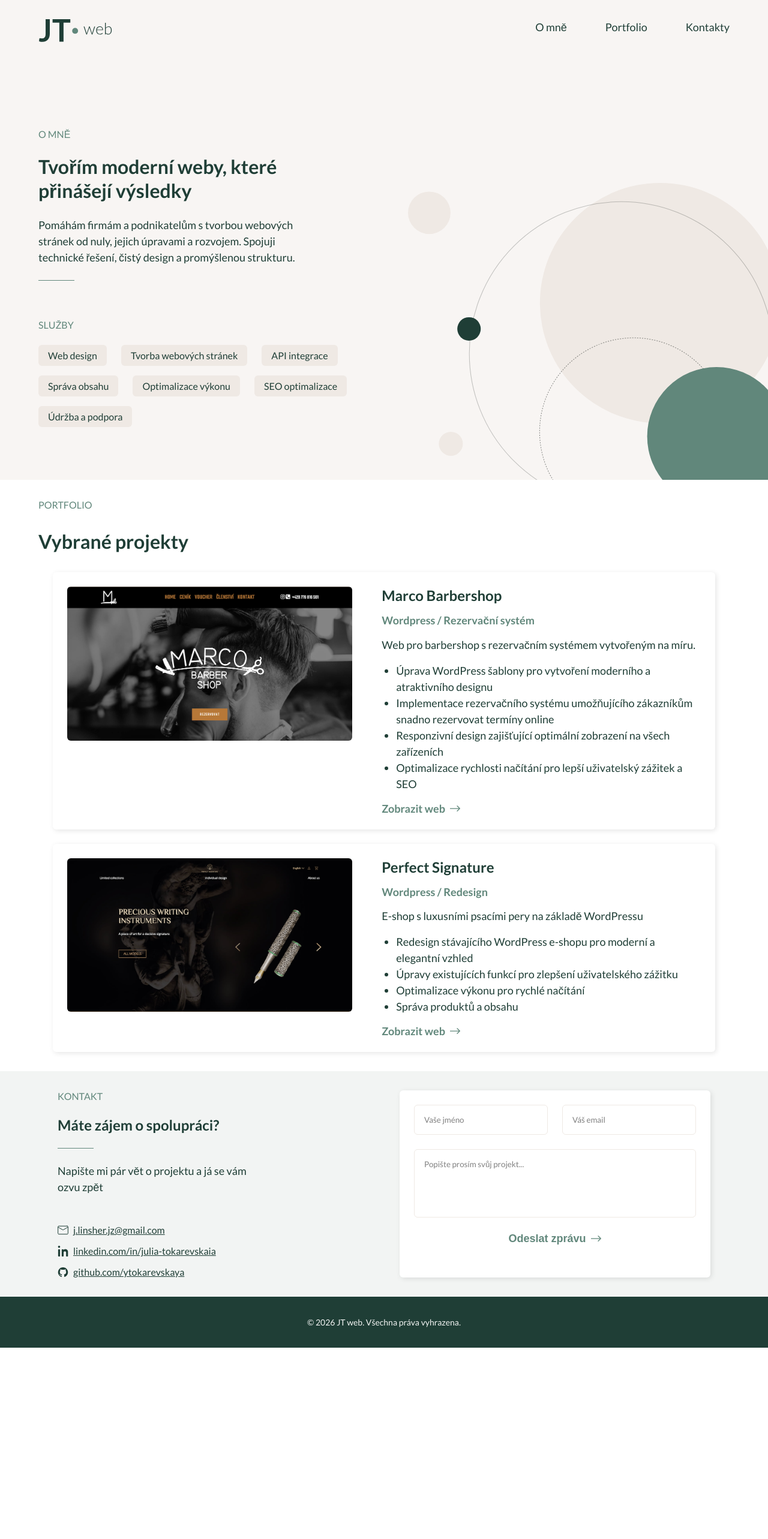
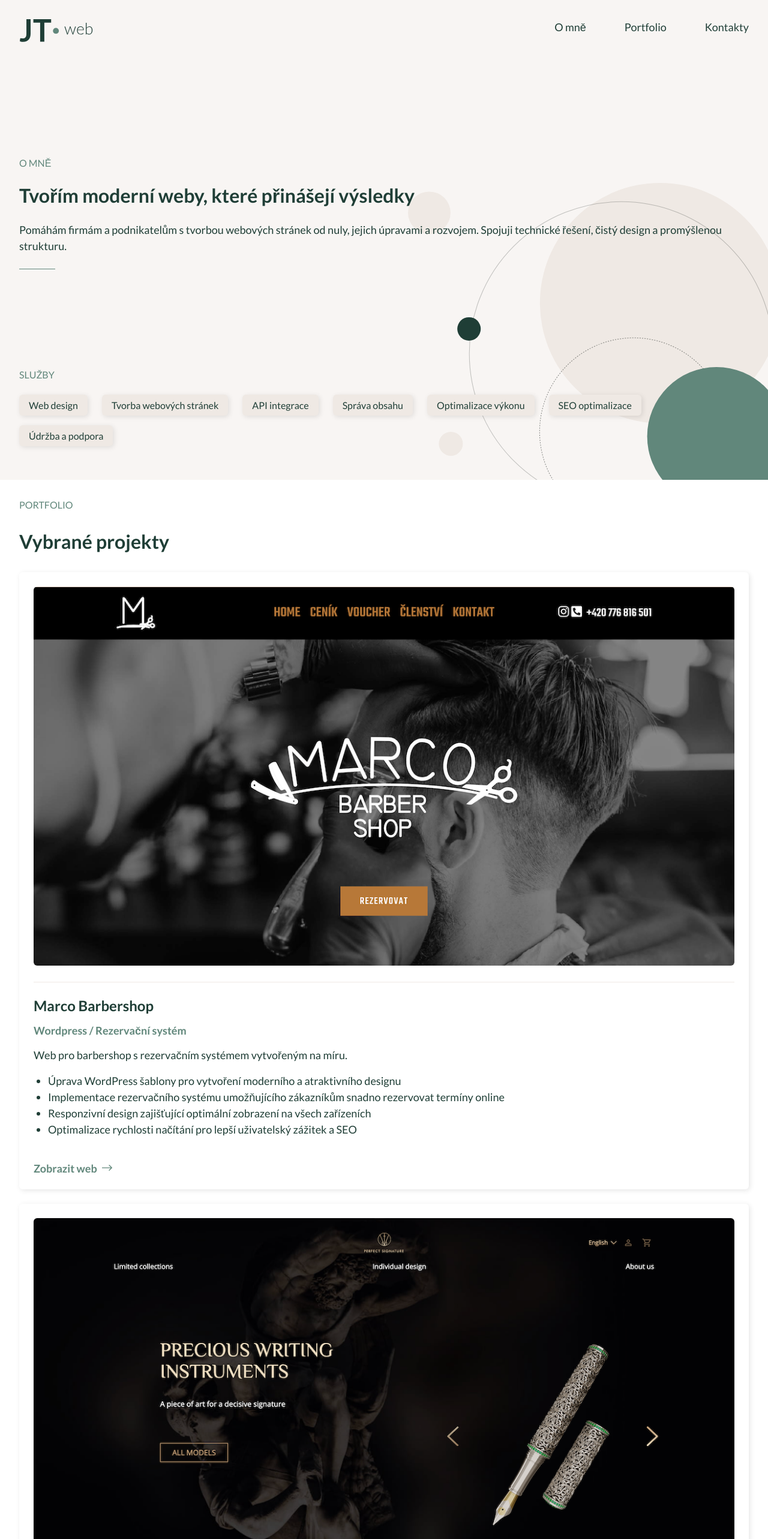
Before and after one commit to ytokarevskaya/jt-web-portfolio, a Next.js app: page / in a window 1280 px wide. Shown: the top 2566 px of the page at 60% size. Before the commit the page ends 2247 px from the top, so only its background shows below. Built offline with nearby package versions, Linux system fonts and the light colour scheme.

Commit message:
Add responsive design

```diff
--- a/app/globals.module.scss
+++ b/app/globals.module.scss
@@ -29,12 +29,20 @@
   margin: 0;
   font-weight: bold;
   font-size: 32px;
+
+  @media screen and (max-width: 680px) {
+    font-size: 24px;
+  }
 }
 
 @mixin h2 {
   margin: 0;
   font-weight: bold;
   font-size: 24px;
+
+  @media screen and (max-width: 680px) {
+    font-size: 18px;
+  }
 }
 
 @mixin h3 {
@@ -42,6 +50,10 @@
   font-weight: bold;
   font-size: 18px;
   color: var(--green);
+
+  @media screen and (max-width: 680px) {
+    font-size: 16px;
+  }
 }
 
 @mixin paragraph {
@@ -50,6 +62,10 @@
   font-size: 18px;
   line-height: 1.5;
   color: var(--dark-green);
+
+  @media screen and (max-width: 680px) {
+    font-size: 16px;
+  }
 }
 
 @mixin button {
@@ -61,6 +77,10 @@
   background-color: transparent;
   border: none;
   cursor: pointer;
+
+  @media screen and (max-width: 680px) {
+    font-size: 16px;
+  }
 
   &::after {
     content: '';
@@ -126,6 +146,15 @@ body {
   background-color: var(--light-beige);
   position: sticky;
   top: 0;
+  z-index: 1;
+
+  @media screen and (max-width: 1280px) {
+    padding: var(--space-l);
+  }
+
+  @media screen and (max-width: 680px) {
+    padding: var(--space-m);
+  }
 }
 
 .nav {
@@ -134,6 +163,10 @@ body {
   align-items: center;
   list-style-type: none;
   margin: 0;
+
+  @media screen and (max-width: 680px) {
+    display: none;
+  }
 
   li a {
     @include paragraph;
--- a/app/sections/contact/contact.module.scss
+++ b/app/sections/contact/contact.module.scss
@@ -5,6 +5,16 @@
   padding: var(--space-l) var(--space-xl);
   display: flex;
   justify-content: space-between;
+
+  @media screen and (max-width: 1280px) {
+    flex-wrap: wrap;
+    gap: var(--space-l);
+    padding: var(--space-l);
+  }
+
+  @media screen and (max-width: 680px) {
+    padding: var(--space-l) var(--space-m);
+  }
 }
 
 .contactText {
@@ -13,6 +23,11 @@
   flex-direction: column;
   gap: var(--space-m);
   width: 330px;
+
+  @media screen and (max-width: 1280px) {
+    width: 100%;
+    margin-left: 0;
+  }
 }
 
 .links {
@@ -39,9 +54,15 @@
   width: 470px;
   background-color: var(--white);
   box-shadow: 2px 2px 8px rgba(0, 0, 0, 0.1);
+  box-sizing: border-box;
   border-radius: 6px;
   margin-right: var(--space-l);
   padding: var(--space-m);
+
+  @media screen and (max-width: 1280px) {
+    width: 100%;
+    margin-right: 0;
+  }
 }
 
 .form {
@@ -52,6 +73,10 @@
   .inputs {
     display: flex;
     gap: var(--space-m);
+
+    @media screen and (max-width: 680px) {
+      flex-wrap: wrap;
+    }
 
     input {
       flex: 1;
--- a/app/sections/hero/hero.module.scss
+++ b/app/sections/hero/hero.module.scss
@@ -11,19 +11,43 @@
   display: flex;
   flex-direction: column;
   justify-content: flex-end;
+
+  @media screen and (max-width: 1280px) {
+    padding: 0 var(--space-l);
+  }
+
+  @media screen and (max-width: 680px) {
+    padding: 0 var(--space-m);
+  }
 }
 
 .heroContent {
-  width: 470px;
+  width: 33vw;
   display: flex;
   flex-direction: column;
   gap: var(--space-m);
   margin-bottom: var(--space-xl);
+
+  @media screen and (max-width: 1280px) {
+		width: 100%;
+    margin-bottom: 0;
+    margin-top: 20vh;
+	}
 }
 
 .heroFooter {
   width: 50vw;
   margin-bottom: var(--space-xl);
+
+  @media screen and (max-width: 1280px) {
+		width: 100%;
+    margin-top: auto;
+    margin-bottom: var(--space-l);
+	}
+
+  @media screen and (max-width: 680px) {
+    margin-bottom: var(--space-m);
+  }
 }
 
 .services {
@@ -34,9 +58,19 @@
   padding: 0;
   flex-wrap: wrap;
 
+  @media screen and (max-width: 680px) {
+    gap: var(--space-xs);
+    margin: var(--space-s) 0;
+  }
+
   li {
     background-color: var(--beige);
     border-radius: 6px;
     padding: var(--space-xs) var(--space-s);
+    box-shadow: 2px 2px 8px rgba(0, 0, 0, 0.1);
+
+    @media screen and (max-width: 680px) {
+      padding: var(--space-xs);
+    }
   }
 }
--- a/app/sections/portfolio/portfolio.module.scss
+++ b/app/sections/portfolio/portfolio.module.scss
@@ -6,6 +6,14 @@
   display: flex;
   flex-direction: column;
   gap: var(--space-l);
+
+  @media screen and (max-width: 1280px) {
+    padding: var(--space-l);
+  }
+
+  @media screen and (max-width: 680px) {
+    padding: var(--space-l) var(--space-m);
+  }
 }
 
 .projects {
@@ -13,6 +21,10 @@
   flex-direction: column;
   gap: var(--space-m);
   padding: 0 var(--space-m);
+
+  @media screen and (max-width: 1280px) {
+    padding: 0;
+  }
 }
 
 .projectCard {
@@ -24,11 +36,19 @@
   align-items: flex-start;
   justify-content: space-between;
   gap: var(--space-m);
+
+  @media screen and (max-width: 1280px) {
+    flex-wrap: wrap;
+  }
 }
 
 .projectGallery {
   width: 45%;
   flex-shrink: 0;
+
+  @media screen and (max-width: 1280px) {
+    width: 100%;
+  }
 
   .mainImage {
     width: 100%;
@@ -49,6 +69,11 @@
   background-color: var(--beige);
   align-self: center;
   flex-shrink: 0;
+
+  @media screen and (max-width: 1280px) {
+    width: 100%;
+    height: 1px;
+  }
 }
 
 .projectDescription {
@@ -65,6 +90,7 @@
   a {
     @include button;
     text-decoration: none;
+    margin-top: var(--space-m);
   }
 }
 
@@ -75,7 +101,7 @@
   top: 0;
   left: 0;
   background-color: rgb(248 245 243 / 85%);
-  z-index: 1;
+  z-index: 10;
   display: flex;
   justify-content: center;
   align-items: center;
```
